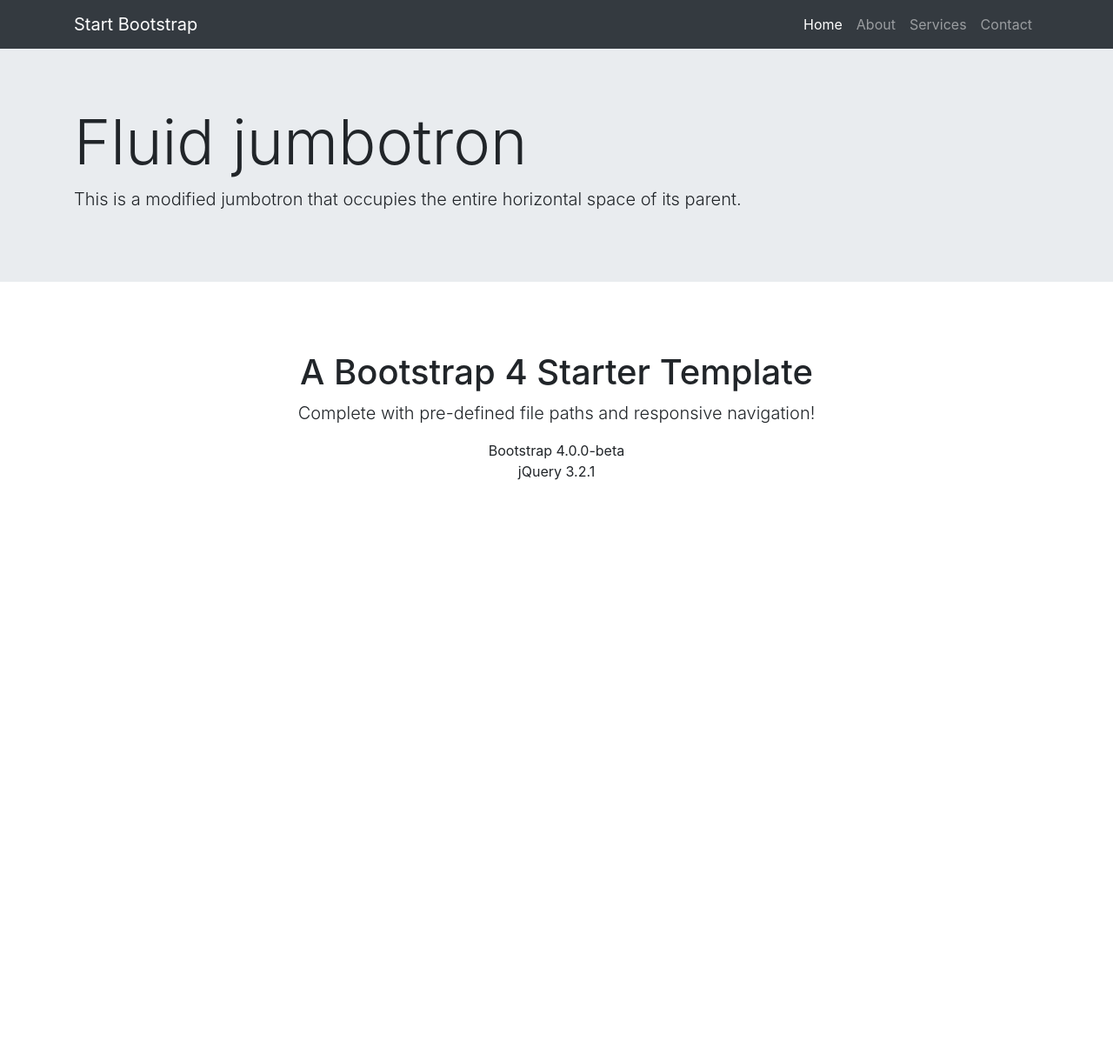
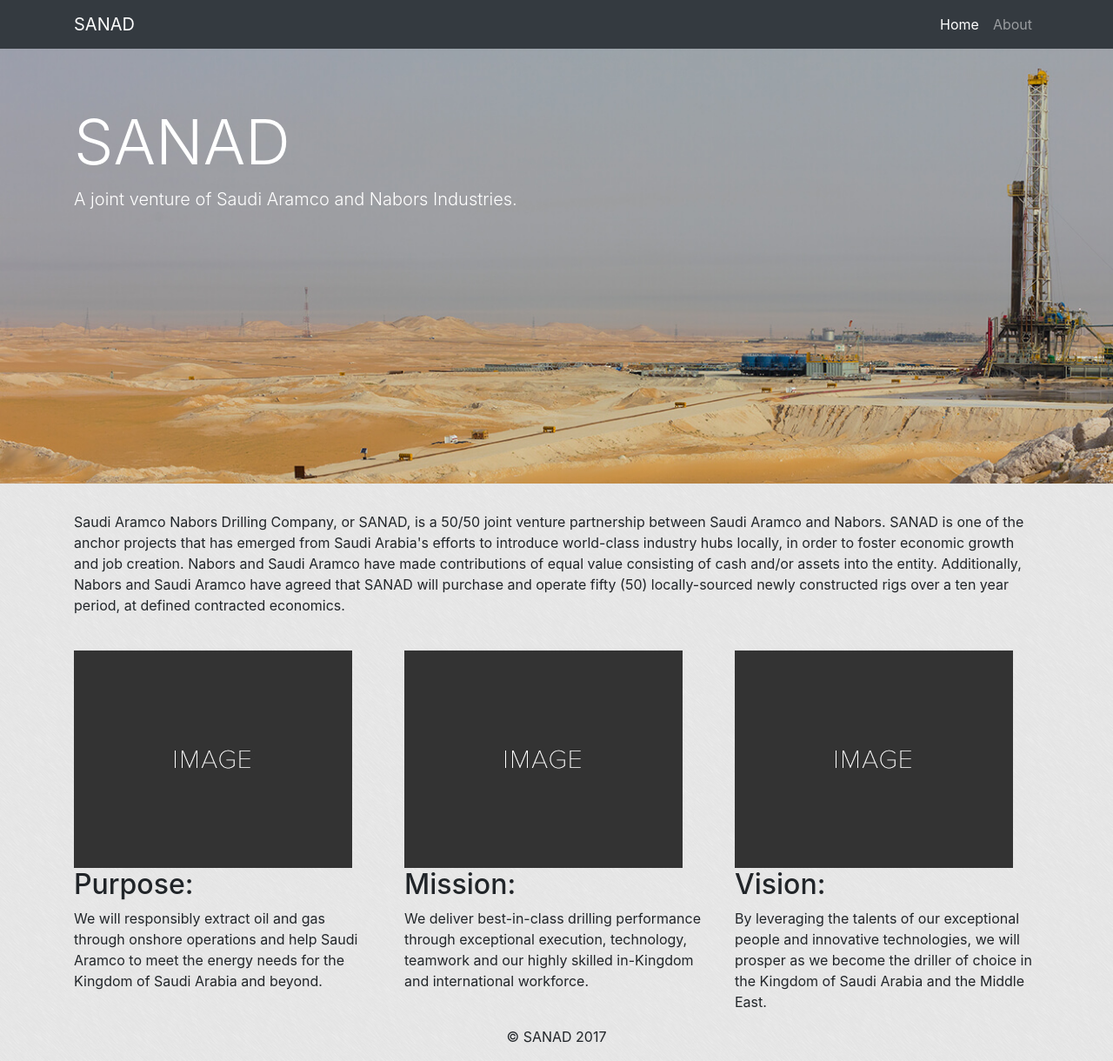
Before and after one commit to fernandofuentes/sanad, a website: page index.html in a window 1280 px wide. Shown: the whole page at 87% size. Before the commit the page ends 800 px from the top, so only its background shows below. Drawn offline with nearby package versions, Linux system fonts and the light colour scheme.

Commit message:
first major upload

```diff
--- a/assets/css/style.css
+++ b/assets/css/style.css
@@ -0,0 +1,29 @@
+body {
+  background-image: url("../images/brushed.png");
+  background-repeat: repeat;
+}
+
+/* HOMEPAGE BANNER */
+
+.jumbotron-fluid {
+  background-image: url("../images/sanad-homepage-banner.jpg");
+  background-repeat: no-repeat;
+  background-size: cover;
+  height: 500px;
+}
+
+.display-3, .lead {
+  color: #ffffff;
+}
+
+/* HOT BUTTONS */
+
+.hot-buttons img {
+  margin-bottom: 15px;
+}
+
+/* COPYRIGHT */
+
+.copyright {
+  text-align: center;
+}
--- a/index.html
+++ b/index.html
@@ -12,7 +12,7 @@
 
   <!-- Bootstrap core CSS -->
   <link rel="stylesheet" href="https://maxcdn.bootstrapcdn.com/bootstrap/4.0.0-beta.2/css/bootstrap.min.css" integrity="sha384-PsH8R72JQ3SOdhVi3uxftmaW6Vc51MKb0q5P2rRUpPvrszuE4W1povHYgTpBfshb" crossorigin="anonymous">
-
+  <link rel="stylesheet" type="text/css" href="assets/css/style.css">
   <!-- Custom styles for this template -->
   <style>
     body {
@@ -33,7 +33,7 @@
   <!-- Navigation -->
   <nav class="navbar navbar-expand-lg navbar-dark bg-dark fixed-top">
     <div class="container">
-      <a class="navbar-brand" href="#">Start Bootstrap</a>
+      <a class="navbar-brand" href="#">SANAD</a>
       <button class="navbar-toggler" type="button" data-toggle="collapse" data-target="#navbarResponsive" aria-controls="navbarResponsive" aria-expanded="false" aria-label="Toggle navigation">
           <span class="navbar-toggler-icon"></span>
         </button>
@@ -47,23 +47,17 @@
           <li class="nav-item">
             <a class="nav-link" href="#">About</a>
           </li>
-          <li class="nav-item">
-            <a class="nav-link" href="#">Services</a>
-          </li>
-          <li class="nav-item">
-            <a class="nav-link" href="#">Contact</a>
-          </li>
         </ul>
       </div>
     </div>
   </nav>
 
 
-  <!-- JumboTron -->
+  <!-- Homepage Banner -->
   <div class="jumbotron jumbotron-fluid">
     <div class="container">
-      <h1 class="display-3">Fluid jumbotron</h1>
-      <p class="lead">This is a modified jumbotron that occupies the entire horizontal space of its parent.</p>
+      <h1 class="display-3">SANAD</h1>
+      <p class="lead">A joint venture of Saudi Aramco and Nabors Industries.</p>
     </div>
   </div>
 
@@ -71,23 +65,56 @@
 
 
   <!-- Page Content -->
-  <div class="container">
+  <div class="container text-container">
     <div class="row">
-      <div class="col-lg-12 text-center">
-        <h1 class="mt-5">A Bootstrap 4 Starter Template</h1>
-        <p class="lead">Complete with pre-defined file paths and responsive navigation!</p>
-        <ul class="list-unstyled">
-          <li>Bootstrap 4.0.0-beta</li>
-          <li>jQuery 3.2.1</li>
-        </ul>
+      <div class="col-lg-12">
+        <p>Saudi Aramco Nabors Drilling Company, or SANAD, is a 50/50 joint venture partnership between Saudi Aramco and Nabors. SANAD is one of the anchor projects that has emerged from Saudi Arabia's efforts to introduce world-class industry hubs locally,
+          in order to foster economic growth and job creation. Nabors and Saudi Aramco have made contributions of equal value consisting of cash and/or assets into the entity. Additionally, Nabors and Saudi Aramco have agreed that SANAD will purchase
+          and operate fifty (50) locally-sourced newly constructed rigs over a ten year period, at defined contracted economics.</p>
       </div>
     </div>
-  </div>
 
-  <!-- Bootstrap core JavaScript -->
-  <script src="vendor/jquery/jquery.min.js"></script>
-  <script src="vendor/bootstrap/js/bootstrap.bundle.min.js"></script>
-  <script src="assets/js/scripts.js"></script>
+    <!-- IMAGE OF OWNERS -->
+    <div class="row">
+      <div class="col-lg-12">
+        <img src="">
+      </div>
+    </div>
+
+    <div class="row">
+      <!-- PURPOSE -->
+      <div class="col-lg-4">
+        <img src="assets/images/image.jpg">
+        <h2>Purpose:</h2>
+        <p>We will responsibly extract oil and gas through onshore operations and help Saudi Aramco to meet the energy needs for the Kingdom of Saudi Arabia and beyond.</p>
+      </div>
+
+      <!-- MISSION -->
+      <div class="col-lg-4">
+        <img src="assets/images/image.jpg">
+        <h2>Mission:</h2>
+        <p>We deliver best-in-class drilling performance through exceptional execution, technology, teamwork and our highly skilled in-Kingdom and international workforce.</p>
+      </div>
+
+      <!-- VISION -->
+      <div class="col-lg-4">
+        <img src="assets/images/image.jpg">
+        <h2>Vision:</h2>
+        <p>By leveraging the talents of our exceptional people and innovative technologies, we will prosper as we become the driller of choice in the Kingdom of Saudi Arabia and the Middle East.</p>
+      </div>
+
+    </div>
+
+    <div class="row">
+      <div class="col-lg-12">
+        <p class="copyright">© SANAD 2017</p>
+      </div>
+    </div>
+
+    <!-- Bootstrap core JavaScript -->
+    <script src="vendor/jquery/jquery.min.js"></script>
+    <script src="vendor/bootstrap/js/bootstrap.bundle.min.js"></script>
+    <script src="assets/js/scripts.js"></script>
 
 </body>
 
```
Also changed, not shown: assets/images/brushed.png (added), assets/images/image.jpg (added), assets/images/sanad-homepage-banner.jpg (added), 3 other files.
